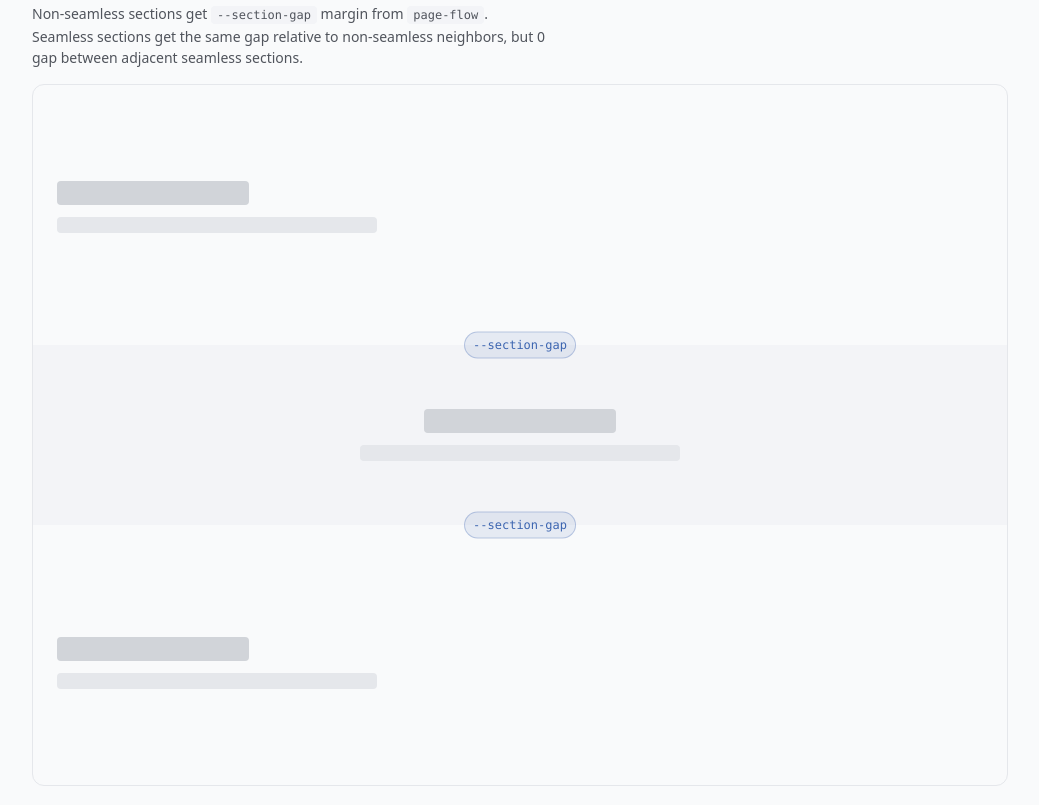
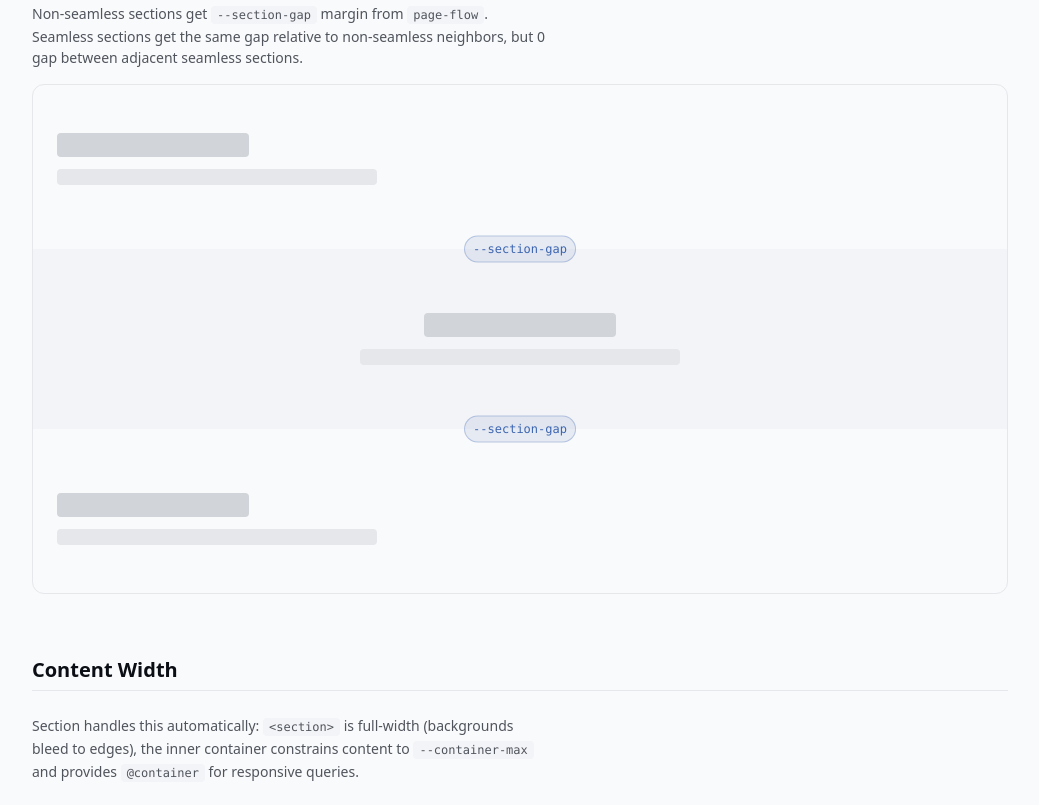
Before and after one commit to Aysnc-Labs/angora, an Astro site: page /design-system/grid in a window 1280 px wide. Shown: the part 3111-3916 px from the top of the page, without its empty margins (240-1279 px from the left). Built offline with nearby package versions, Linux system fonts and the light colour scheme; Astro itself is replaced by a stand-in of ours.

Commit message:
fix grid specimen

```diff
--- a/src/styles/design-system.css
+++ b/src/styles/design-system.css
@@ -247,6 +247,11 @@
   padding-block: var(--spacing-12);
 }
 
+/* Inside page-flow, margins handle section spacing — no extra padding needed */
+.specimen-section .page-flow section:not([data-seamless]) > div {
+  padding-block: 0;
+}
+
 .demo-area {
   padding: var(--spacing-8);
   background: var(--color-muted);
```
